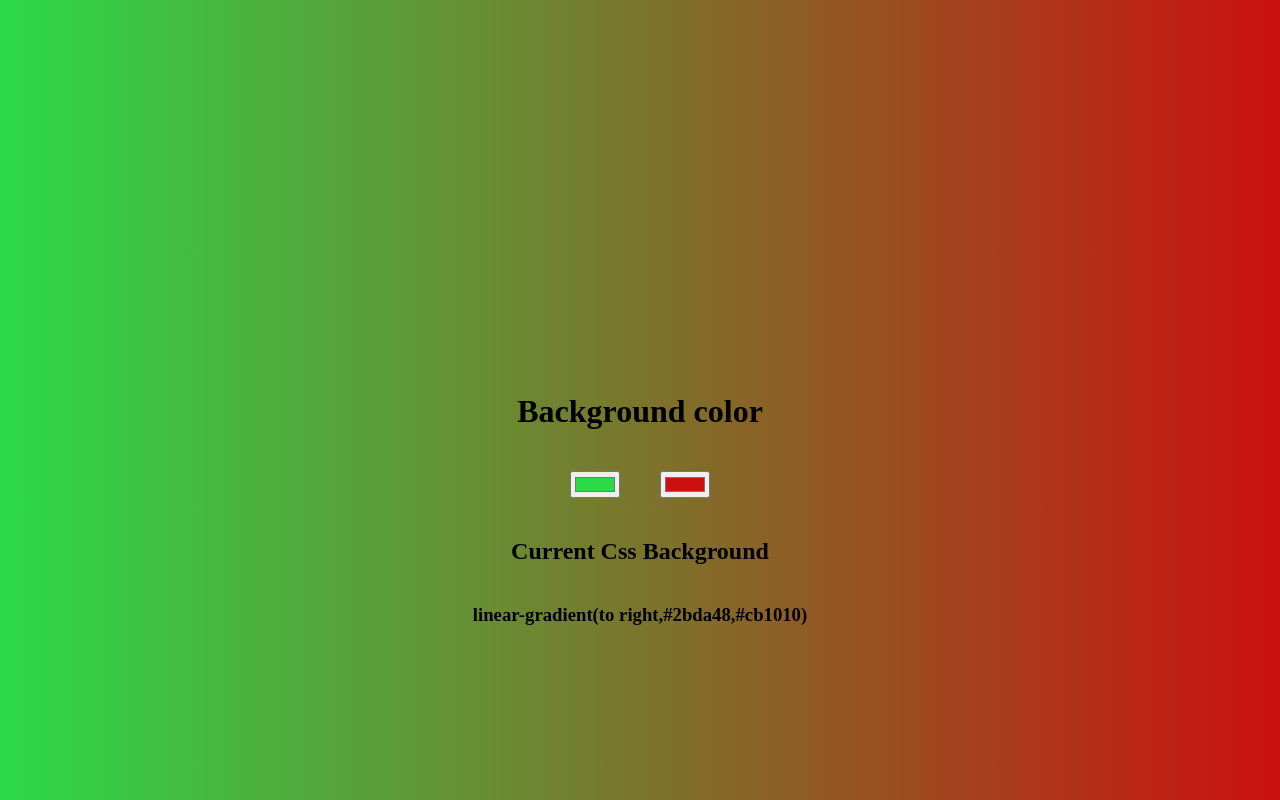
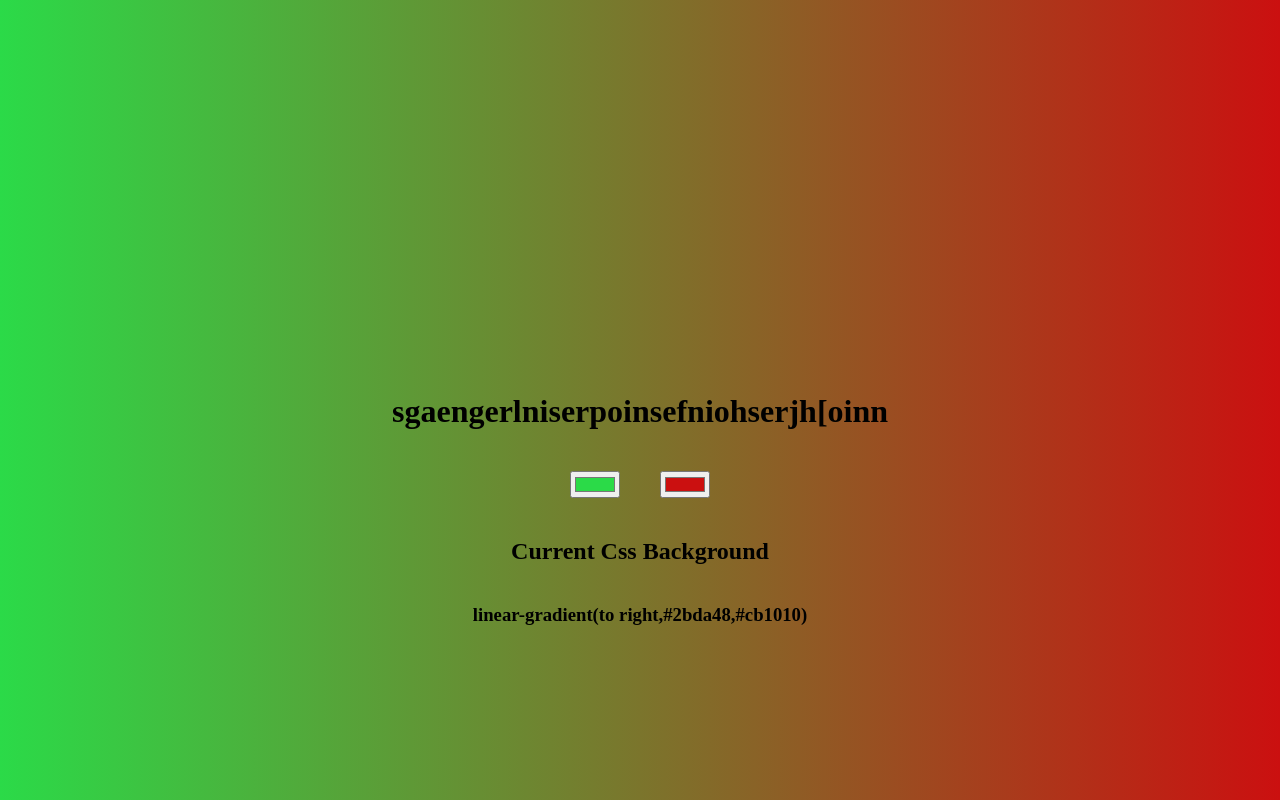
Before and after one commit to asdasdfafadgsgsdfsfadadfadfadafad/new-start-up, a plain HTML site: page index.html in a window 1280 px wide. Shown: the top 800 px of the page. Drawn offline with Linux system fonts and the light colour scheme.

Commit message:
blablabla

```diff
--- a/index.html
+++ b/index.html
@@ -9,7 +9,7 @@
 </head>
 <body>
     <div class= "container">
-        <h1>Background color</h1>
+        <h1>sgaengerlniserpoinsefniohserjh[oinn</h1>
         <div class="color-container">
           <input type="color" class="color1 color" value="#2BDA48">
           <input type="color" class="color2 color" value="#CB1010">
```
